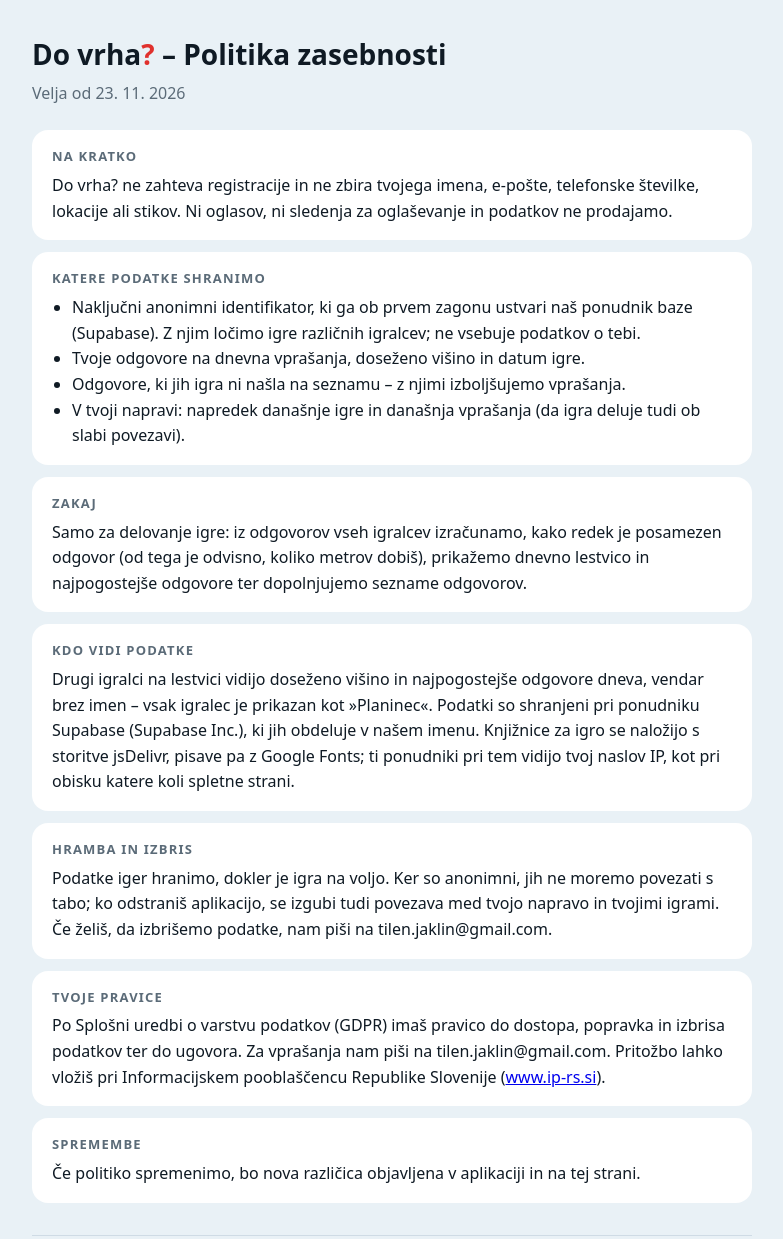
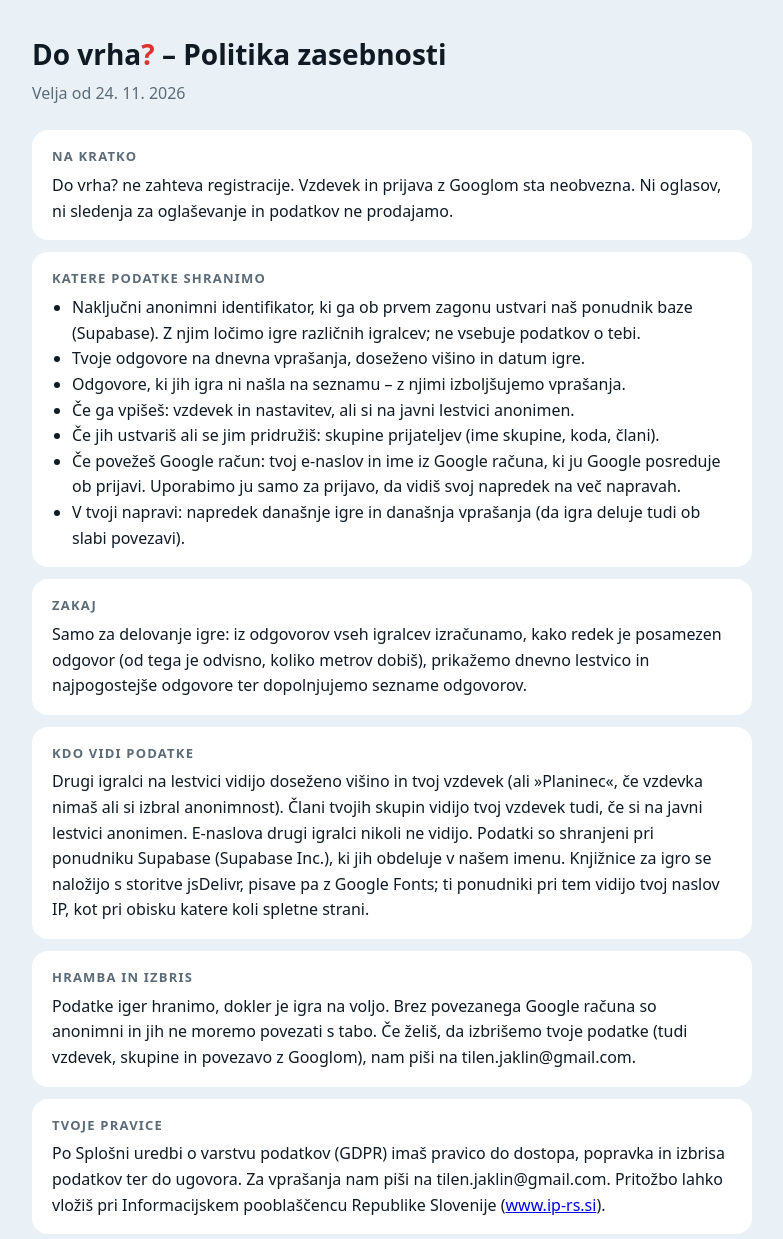
Before and after one commit to tilski/do-vrha, a website: page docs/zasebnost.html in a window 1280 px wide. Shown: the top 1239 px of the page, without its empty margins (248-1031 px from the left). Drawn offline with Linux system fonts and the light colour scheme.

Commit message:
Politika zasebnosti: vzdevki, skupine in prijava z Googlom
Co-Authored-By: Claude Opus 5.5 <noreply@anthropic.com>

```diff
--- a/docs/zasebnost.html
+++ b/docs/zasebnost.html
@@ -20,15 +20,18 @@
 <main>
   <!-- Pred objavo: zamenjaj tilen.jaklin@gmail.com in preveri, da besedilo ustreza src/utils/zasebnost.ts -->
   <h1>Do vrha<span>?</span> – Politika zasebnosti</h1>
-  <p class="meta">Velja od 23. 11. 2026</p>
+  <p class="meta">Velja od 24. 11. 2026</p>
 
   <section><h2>Na kratko</h2>
-    <p>Do vrha? ne zahteva registracije in ne zbira tvojega imena, e-pošte, telefonske številke, lokacije ali stikov. Ni oglasov, ni sledenja za oglaševanje in podatkov ne prodajamo.</p></section>
+    <p>Do vrha? ne zahteva registracije. Vzdevek in prijava z Googlom sta neobvezna. Ni oglasov, ni sledenja za oglaševanje in podatkov ne prodajamo.</p></section>
 
   <section><h2>Katere podatke shranimo</h2><ul>
     <li>Naključni anonimni identifikator, ki ga ob prvem zagonu ustvari naš ponudnik baze (Supabase). Z njim ločimo igre različnih igralcev; ne vsebuje podatkov o tebi.</li>
     <li>Tvoje odgovore na dnevna vprašanja, doseženo višino in datum igre.</li>
     <li>Odgovore, ki jih igra ni našla na seznamu – z njimi izboljšujemo vprašanja.</li>
+    <li>Če ga vpišeš: vzdevek in nastavitev, ali si na javni lestvici anonimen.</li>
+    <li>Če jih ustvariš ali se jim pridružiš: skupine prijateljev (ime skupine, koda, člani).</li>
+    <li>Če povežeš Google račun: tvoj e-naslov in ime iz Google računa, ki ju Google posreduje ob prijavi. Uporabimo ju samo za prijavo, da vidiš svoj napredek na več napravah.</li>
     <li>V tvoji napravi: napredek današnje igre in današnja vprašanja (da igra deluje tudi ob slabi povezavi).</li>
   </ul></section>
 
@@ -36,10 +39,10 @@
     <p>Samo za delovanje igre: iz odgovorov vseh igralcev izračunamo, kako redek je posamezen odgovor (od tega je odvisno, koliko metrov dobiš), prikažemo dnevno lestvico in najpogostejše odgovore ter dopolnjujemo sezname odgovorov.</p></section>
 
   <section><h2>Kdo vidi podatke</h2>
-    <p>Drugi igralci na lestvici vidijo doseženo višino in najpogostejše odgovore dneva, vendar brez imen – vsak igralec je prikazan kot »Planinec«. Podatki so shranjeni pri ponudniku Supabase (Supabase Inc.), ki jih obdeluje v našem imenu. Knjižnice za igro se naložijo s storitve jsDelivr, pisave pa z Google Fonts; ti ponudniki pri tem vidijo tvoj naslov IP, kot pri obisku katere koli spletne strani.</p></section>
+    <p>Drugi igralci na lestvici vidijo doseženo višino in tvoj vzdevek (ali »Planinec«, če vzdevka nimaš ali si izbral anonimnost). Člani tvojih skupin vidijo tvoj vzdevek tudi, če si na javni lestvici anonimen. E-naslova drugi igralci nikoli ne vidijo. Podatki so shranjeni pri ponudniku Supabase (Supabase Inc.), ki jih obdeluje v našem imenu. Knjižnice za igro se naložijo s storitve jsDelivr, pisave pa z Google Fonts; ti ponudniki pri tem vidijo tvoj naslov IP, kot pri obisku katere koli spletne strani.</p></section>
 
   <section><h2>Hramba in izbris</h2>
-    <p>Podatke iger hranimo, dokler je igra na voljo. Ker so anonimni, jih ne moremo povezati s tabo; ko odstraniš aplikacijo, se izgubi tudi povezava med tvojo napravo in tvojimi igrami. Če želiš, da izbrišemo podatke, nam piši na tilen.jaklin@gmail.com.</p></section>
+    <p>Podatke iger hranimo, dokler je igra na voljo. Brez povezanega Google računa so anonimni in jih ne moremo povezati s tabo. Če želiš, da izbrišemo tvoje podatke (tudi vzdevek, skupine in povezavo z Googlom), nam piši na tilen.jaklin@gmail.com.</p></section>
 
   <section><h2>Tvoje pravice</h2>
     <p>Po Splošni uredbi o varstvu podatkov (GDPR) imaš pravico do dostopa, popravka in izbrisa podatkov ter do ugovora. Za vprašanja nam piši na tilen.jaklin@gmail.com. Pritožbo lahko vložiš pri Informacijskem pooblaščencu Republike Slovenije (<a href="https://www.ip-rs.si">www.ip-rs.si</a>).</p></section>
```
